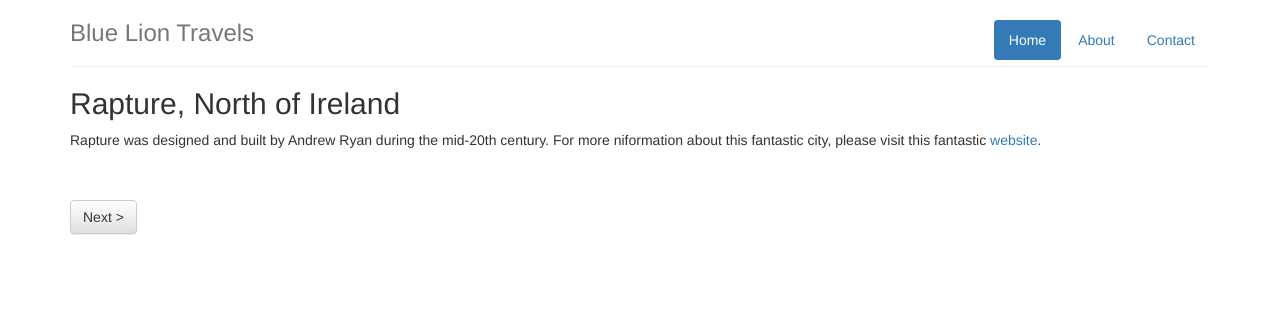
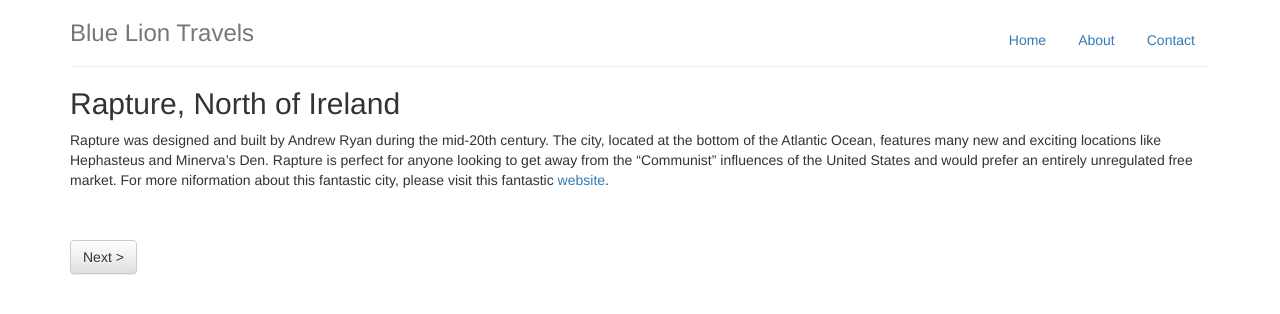
Before and after one commit to heztet/blue-lion-travels, a Jekyll site: the page built from _posts/2014-04-1-rapture.md, in a window 1280 px wide. Shown: the top 314 px of the page. Built offline with Jekyll 4.4.1, drawn with Linux system fonts in a browser that asks for light colours; nearby versions of some CDN libraries.

```diff
--- a/_layouts/default.html
+++ b/_layouts/default.html
@@ -22,7 +22,7 @@
 
       <div class="header">
         <ul class="nav nav-pills pull-right">
-          <li class="active"><a href="{{ site.baseurl }}">Home</a></li>
+          <li><a href="{{ site.baseurl }}/">Home</a></li>
           <li><a href="{{ site.baseurl }}/about.html">About</a></li>
           <li><a href="{{ site.baseurl }}/contact.html">Contact</a></li>
         </ul>
@@ -34,8 +34,7 @@
 
       </div> <!-- /container -->
 
-      <br /><br />
-      <br /><br />
-      <br /><br />
+      <br><br>
+
     </body>
 </html>
--- a/_layouts/location.html
+++ b/_layouts/location.html
@@ -1,39 +1,10 @@
-<!DOCTYPE html>
-<html>
-    <head>
-        <meta charset="utf-8">
-        <meta http-equiv="X-UA-Compatible" content="IE=edge,chrome=1">
-        <meta name="viewport" content="width=device-width, initial-scale=1">
-        <title>{{ page.title }}</title>
-        <link rel="shortcut icon" href="{{ site.baseurl }}/images/favicon.ico" />
-
-        <!-- Latest compiled and minified CSS -->
-        <link rel="stylesheet" href="//netdna.bootstrapcdn.com/bootstrap/3.1.1/css/bootstrap.min.css">
-
-        <!-- Optional theme -->
-        <link rel="stylesheet" href="//netdna.bootstrapcdn.com/bootstrap/3.1.1/css/bootstrap-theme.min.css">
-
-        <!-- Latest compiled and minified JavaScript -->
-        <script src="//netdna.bootstrapcdn.com/bootstrap/3.1.1/js/bootstrap.min.js"></script>
-    </head>
-    <body>
-
-      	<div class="container">
-
-      	<div class="header">
-        	<ul class="nav nav-pills pull-right">
-          		<li class="active"><a href="{{ site.baseurl }}">Home</a></li>
-          		<li><a href="{{ site.baseurl }}/about.html">About</a></li>
-          		<li><a href="{{ site.baseurl }}/contact.html">Contact</a></li>
-        	</ul>
-        	<h3 class="text-muted">Blue Lion Travels</h3>
-        	<hr>
-      	</div> <!-- /header -->
+---
+layout: default
+---
 
 {{ content }}
 
 <br><br>
-
 
 <div class="btn-group row">
 	{% if page.previous %}
@@ -48,10 +19,5 @@
     	</div>
 	{% endif %}
 </div>
-       	</div>
 
 <br><br>
-
-       	</div> <!-- /container -->
-    </body>
-</html>
--- a/_posts/2014-04-1-rapture.md
+++ b/_posts/2014-04-1-rapture.md
@@ -1,9 +1,9 @@
 ---
 layout: location
 title: Rapture, North Atlantic
-feature: rapture/resized/main.jpg
+feature: rapture/resized/main.png
 ---
 Rapture, North of Ireland
 -------------------------
 
-Rapture was designed and built by Andrew Ryan during the mid-20th century. For more niformation about this fantastic city, please visit this fantastic [website](http://bioshock.wikia.com/wiki/Rapture).
+Rapture was designed and built by Andrew Ryan during the mid-20th century. The city, located at the bottom of the Atlantic Ocean, features many new and exciting locations like Hephasteus and Minerva's Den. Rapture is perfect for anyone looking to get away from the "Communist" influences of the United States and would prefer an entirely unregulated free market. For more niformation about this fantastic city, please visit this fantastic [website](http://bioshock.wikia.com/wiki/Rapture).
```
Also changed, not shown: _posts/2014-04-25-yalta.md (+7 -10 lines), images/rapture/main.png (added), images/rapture/resized/main.png (added), images/yalta/fdr.jpg (added), images/yalta/resized/main.jpg (added), images/yalta/resized/palace.jpg (added), images/yalta/resized/vor.jpg (added), images/yalta/vor.JPG (added). Lines whose indentation alone changed are shown as unchanged.
